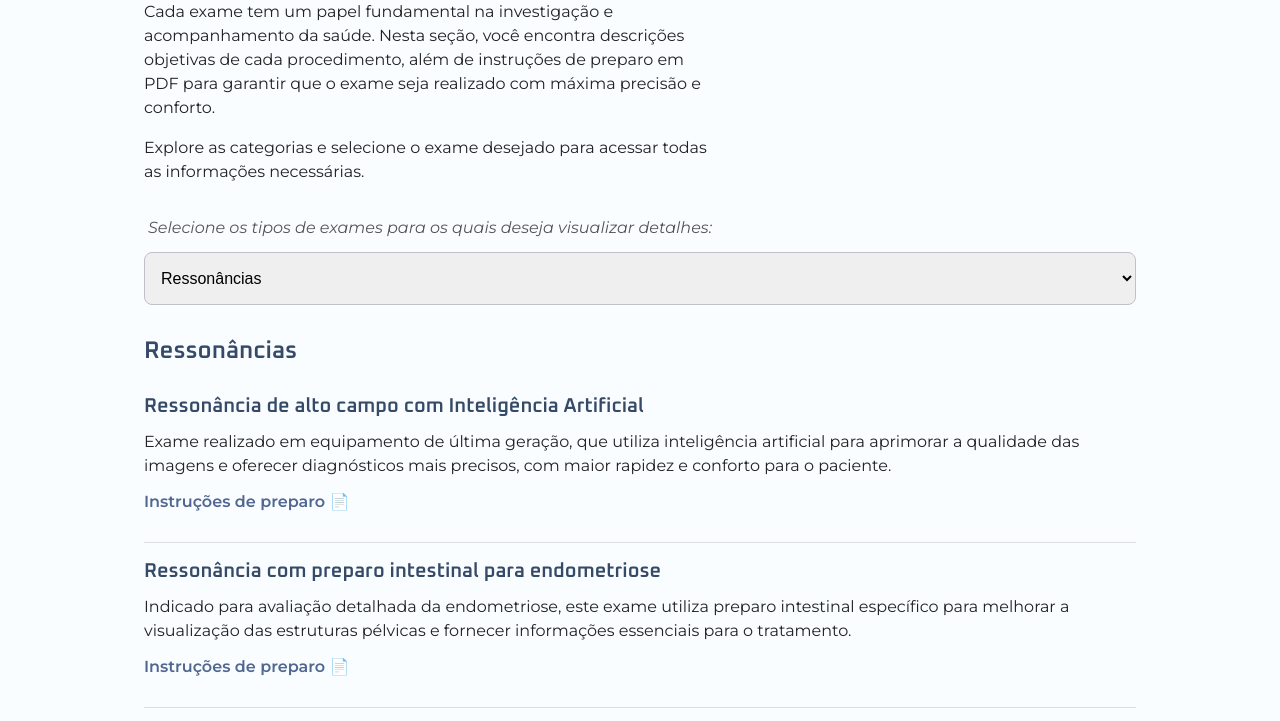
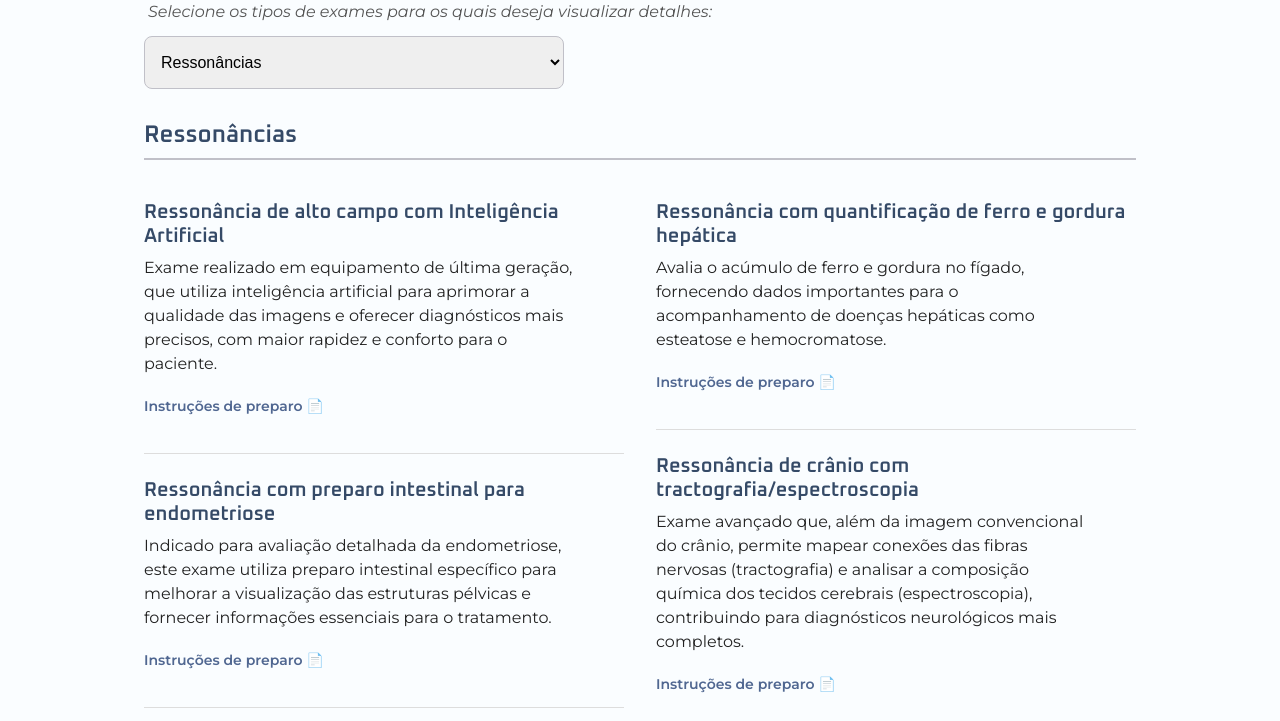
Before and after one commit to synapse-alcance/labex-11ty, an Eleventy site: page src/pages/examinations.njk in a window 1280 px wide. Shown: the part 972-1693 px from the top of the page. Built offline with nearby package versions, Linux system fonts and the light colour scheme; Eleventy itself is replaced by a stand-in of ours; files that its build step writes are made by us from their sources.

Commit message:
feature: responsiveness on page examinations for large screens

```diff
--- a/src/pages/examinations.njk
+++ b/src/pages/examinations.njk
@@ -38,6 +38,7 @@
         {% for gp in exams.groups %}
         <div class="group" data-group="{{ gp.value }}">
           <h2>{{ gp.title }}</h2>
+          <div class="group-columns">
             {% for exam in gp.exams %}
             <div class="exam fade-up {% if exam.last %}exam-last{% endif %}">
               <h3>{{ exam.title }}</h3>
@@ -45,6 +46,7 @@
               <a class="exam-link" href="#">Instruções de preparo 📄</a>
             </div>
             {% endfor %}
+          </div>
         </div>
         {% endfor %}
       </div>
--- a/src/static/css/examinations.css
+++ b/src/static/css/examinations.css
@@ -96,3 +96,72 @@
   opacity: 1;
   transform: translateY(0);
 }
+
+@media (min-width: 768px) {
+  .examinations-cover {
+    height: 70vh;
+    min-height: 520px;
+    padding-top: var(--header-height-desktop);
+    background-position: center;
+  }
+
+  .examinations-cover-content {
+    align-self: center;
+    text-align: left;
+    max-width: 640px;
+  }
+
+  .section-header {
+    text-align: center;
+  }
+
+  .dropdown-label {
+    padding-top: var(--spacing-lg);
+  }
+
+  .dropdown-values {
+    max-width: 420px;
+    margin-left: auto;
+    margin-right: auto;
+  }
+
+  .group {
+    margin-bottom: var(--spacing-xl);
+  }
+
+  .group h2 {
+    margin-bottom: var(--spacing-md);
+    padding-bottom: var(--spacing-xs);
+    border-bottom: 2px solid var(--color-border);
+  }
+
+  .exam {
+    padding: var(--spacing-lg) 0;
+  }
+
+  .exam h3 {
+    font-size: var(--font-size-lg);
+    margin-bottom: var(--spacing-xs);
+  }
+
+  .exam p {
+    max-width: var(--container-max-width);
+    line-height: var(--line-height-normal);
+  }
+
+  .exam-link {
+    font-size: var(--font-size-sm);
+    margin-top: var(--spacing-xs);
+    display: inline-block;
+  }
+
+  .group-columns {
+    column-count: 2;
+    column-gap: var(--spacing-xl);
+  }
+
+  .exam {
+    break-inside: avoid;
+  }
+
+}
```
Lines whose indentation alone changed are shown as unchanged.
